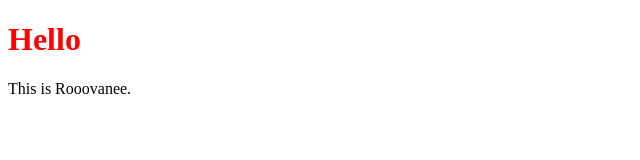
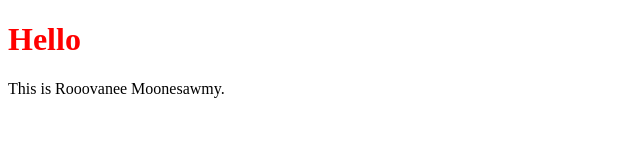
Before and after one commit to malditochecho/pargolgit, a plain HTML site: page index.html in a window 1280 px wide. Shown: the whole page, without its empty margins (0-640 px from the left). Drawn offline with Linux system fonts and the light colour scheme.

Commit message:
last name added

```diff
--- a/index.html
+++ b/index.html
@@ -6,6 +6,6 @@
 </head>
 <body>
     <h1>Hello</h1>
-    <p>This is Rooovanee.</p>
+    <p>This is Rooovanee Moonesawmy.</p>
 </body>
 </html>
```
